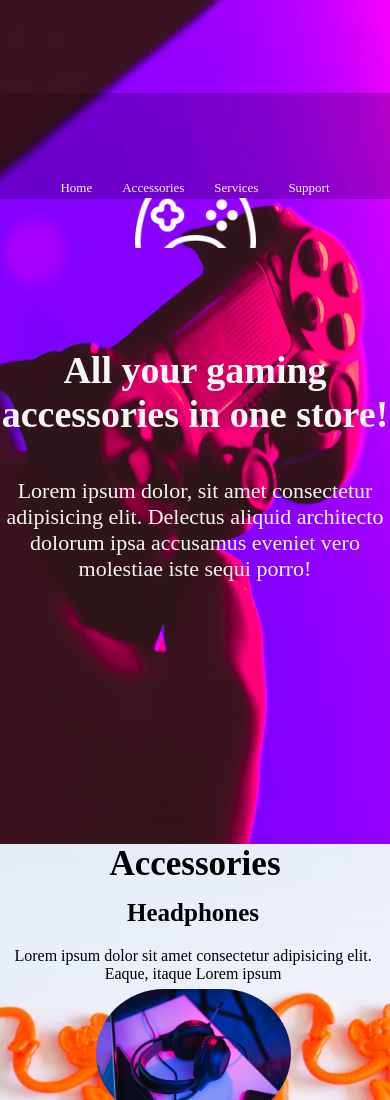
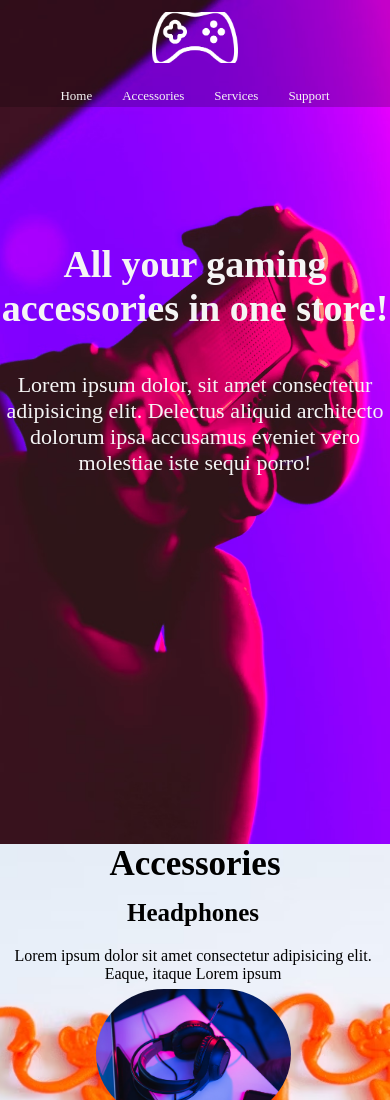
Before and after one commit to laliza902/PRODIGY_WD_01, a plain HTML site: page index.html in a window 390 px wide. Shown: the top 1100 px of the page. Drawn offline with Linux system fonts and the light colour scheme.

Commit message:
width changed

```diff
--- a/style.css
+++ b/style.css
@@ -353,8 +353,6 @@
     .navbar{
         display: flex;
         flex-direction: column;
-        position: relative;
-        top: 11vh
     }
 
     #items a {
@@ -365,7 +363,7 @@
     #logo{
         padding: 0px 41px;
         margin: 12px 0px;
-        width: 10vw;
+        width: 1vw;
     }
 
     #switch{
@@ -484,17 +482,10 @@
         height: 6vh;
     }
 
-    .navbar{
-        position: relative;
-        top: 11vh
-    }
-
     #logo{
         padding: 0px 41px;
         margin: 12px 0px;
-        width: 10vw;
-        position: relative;
-        top: 11vh;
+        width: 1vw;
     }
 
     #items a {
```
